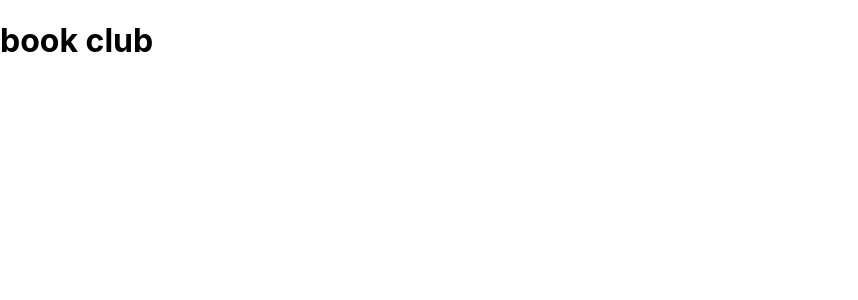
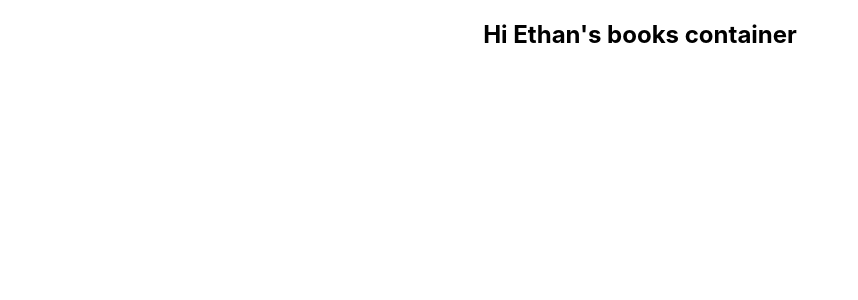
Before and after one commit to ectweitmann/book-club-ui, a React (Create React App) app: page / in a window 1280 px wide. Shown: the top 300 px of the page, without its empty margins (0-858 px from the left). Built offline with nearby package versions, Linux system fonts and the light colour scheme.

Commit message:
Add Router to App component

```diff
--- a/src/components/App.js
+++ b/src/components/App.js
@@ -2,19 +2,105 @@ import '../styles/App.css';
 import React, { Component } from 'react';
 import BookContainer from './BookContainer';
 import Favorites from './Favorites';
+import { Route, Switch } from 'react-router-dom';
 
 
 class App extends Component {
   constructor() {
     super();
     this.state = {
-
+      books: [
+        {
+          isbn: '9781250278210',
+          title: 'ABANDONED IN DEATH',
+          description: 'The 54th book of the In Death series. Eve Dallas investigates a homicide and the disappearance of other women who resemble that victim.',
+          amazon_link: 'https://www.amazon.com/dp/125027821X?tag=NYTBSREV-20',
+          author: 'J.D. Robb',
+          book_image: 'https://storage.googleapis.com/du-prd/books/images/9781250278210.jpg'
+        },
+        {
+          isbn: '9780525559474',
+          title: 'THE MIDNIGHT LIBRARY',
+          description: 'Nora Seed finds a library beyond the edge of the universe that contains books with multiple possibilities of the lives one could have lived.',
+          amazon_link: 'https://www.amazon.com/dp/0525559477?tag=NYTBSREV-20',
+          author: 'Matt Haig',
+          book_image: 'https://storage.googleapis.com/du-prd/books/images/9780525559474.jpg'
+        },
+        {
+          isbn: '9781501171345',
+          title: 'THE LAST THING HE TOLD ME',
+          description: 'Hannah Hall discovers truths about her missing husband and bonds with his daughter from a previous relationship.',
+          amazon_link: 'https://www.amazon.com/dp/1501171348?tag=NYTBSREV-20',
+          author: 'Laura Dave',
+          book_image: 'https://storage.googleapis.com/du-prd/books/images/9781501171345.jpg'
+        },
+        {
+          isbn: '9780735222359',
+          title: 'THE LINCOLN HIGHWAY',
+          description: 'Two friends who escaped from a juvenile work farm take Emmett Watson on an unexpected journey to New York City in 1954.',
+          amazon_link: 'https://www.amazon.com/dp/0735222355?tag=NYTBSREV-20',
+          author: 'Amor Towles',
+          book_image: 'https://storage.googleapis.com/du-prd/books/images/9780735222359.jpg'
+        },
+        {
+          isbn: '9780593356159',
+          title: 'THE MAID',
+          description: 'When a wealthy man is found dead in his room, a maid at the Regency Grand Hotel becomes a lead suspect.',
+          amazon_link: 'https://www.amazon.com/dp/0593356152?tag=NYTBSREV-20',
+          author: 'Nita Prose',
+          book_image: 'https://storage.googleapis.com/du-prd/books/images/9780593356159.jpg'
+        },
+        {
+          isbn: '9781250274618',
+          title: 'THE CHRISTIE AFFAIR',
+          description: 'Miss Nan O’Dea becomes the mistress of Agatha Christie’s husband.',
+          amazon_link: 'https://www.amazon.com/dp/1250274613?tag=NYTBSREV-20',
+          author: 'Nina de Gramont',
+          book_image: 'https://storage.googleapis.com/du-prd/books/images/9781250274618.jpg'
+        },
+        {
+          isbn: '9780525618584',
+          title: 'CITY OF THE DEAD',
+          description: 'The 37th book in the Alex Delaware series. Delaware and Sturgis investigate a double homicide.',
+          amazon_link: 'https://www.amazon.com/dp/0525618589?tag=NYTBSREV-20',
+          author: 'Jonathan Kellerman',
+          book_image: 'https://storage.googleapis.com/du-prd/books/images/9780525618584.jpg'
+        },
+        {
+          isbn: '9780385546027',
+          title: "THE JUDGE'S LIST",
+          description: 'The second book in the Whistler series. Investigator Lacy Stoltz goes after a serial killer and closes in on a sitting judge.',
+          amazon_link: 'https://www.amazon.com/dp/0385546025?tag=NYTBSREV-20',
+          author: 'John Grisham',
+          book_image: 'https://storage.googleapis.com/du-prd/books/images/9780385546027.jpg'
+        },
+        {
+          isbn: '9780316499774',
+          title: 'THE HORSEWOMAN',
+          description: 'As the Paris Olympics draw near, a mother and daughter, who are champion horse riders, compete against each other.',
+          amazon_link: 'https://www.amazon.com/dp/0316499773?tag=NYTBSREV-20',
+          author: 'James Patterson and Mike Lupica',
+          book_image: 'https://storage.googleapis.com/du-prd/books/images/9780316499774.jpg'
+        }
+      ]
     }
   }
 
   render() {
     return (
-      <h1>book club</h1>
+     <section className='App'>
+       <Switch>
+        <Route exact path='/'>
+          <BookContainer allBooks={this.state.books}/>
+        </Route>
+        <Route exact path='/favorites' render={() => {
+          return <Favorites />
+        }} />
+        <Route exact path='/:id' render={({ match }) => {
+          return <BookDetails id={match.params.id} />
+        }} />
+       </Switch>
+     </section>
     )
   }
 }
```
